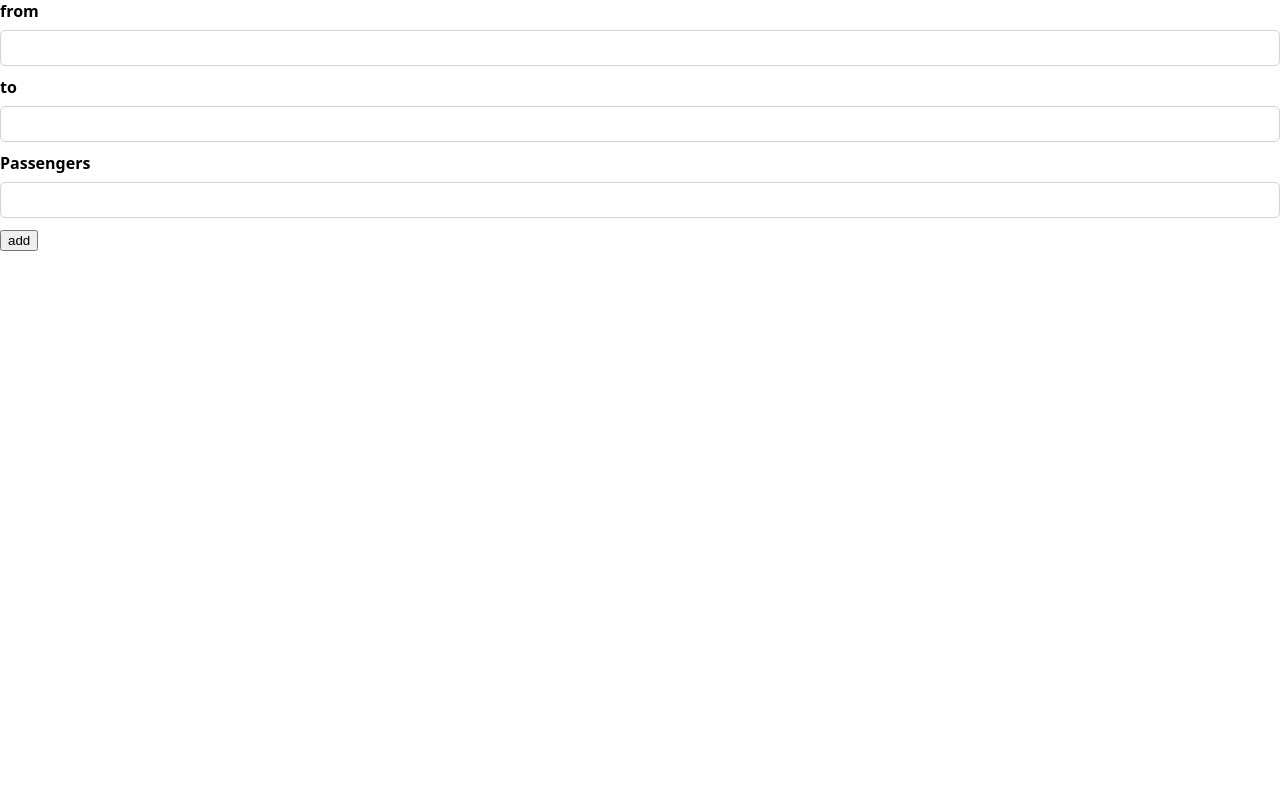
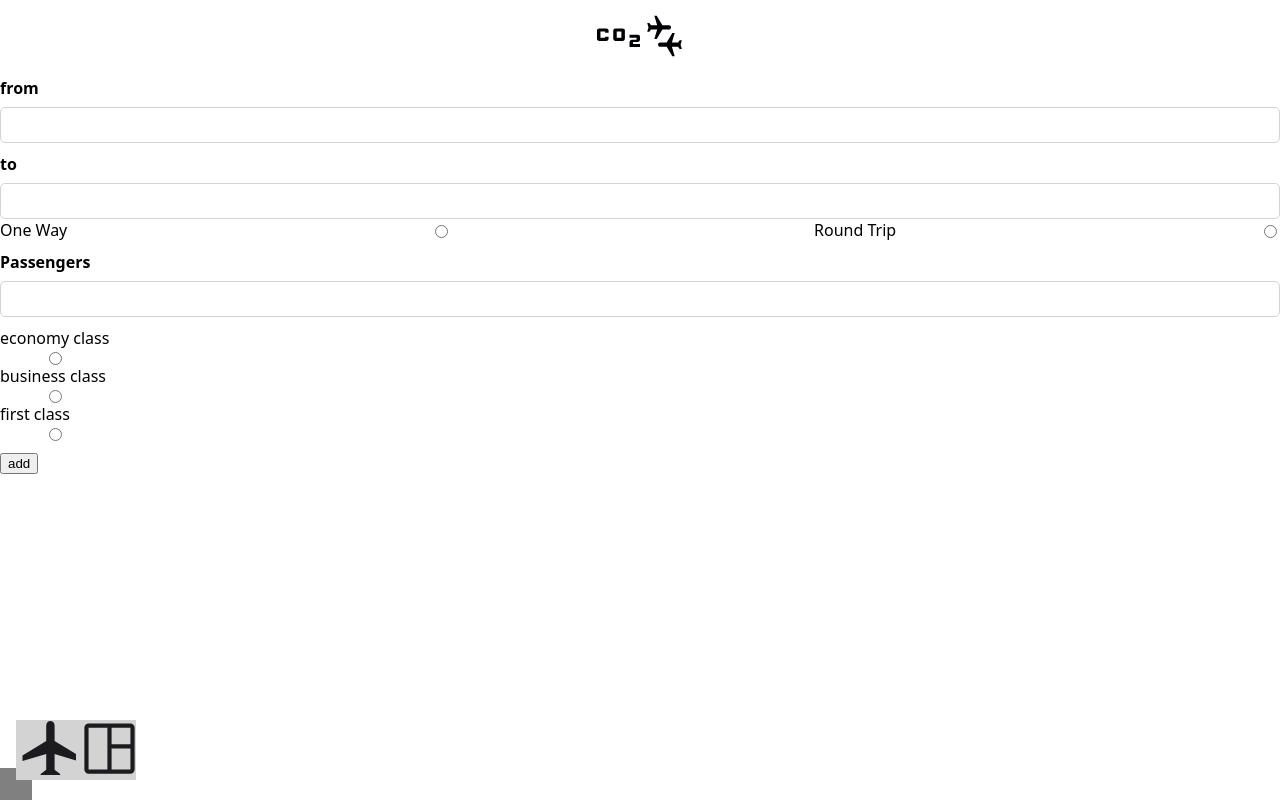
Before and after one commit to Diren-T/capstone-project, a Next.js app: page / in a window 1280 px wide. Built offline with nearby package versions, Linux system fonts and the light colour scheme.

Commit message:
feature/appcontroll

```diff
--- a/components/FlightCard/Index.js
+++ b/components/Card/Index.js
@@ -1,10 +1,18 @@
-export default function FlightCard({ departure, destination, passengerCount }) {
+export default function FlightCard({
+  departure,
+  destination,
+  passengerCount,
+  tripType,
+  tripClass,
+}) {
   return (
     <article>
       <section>
         <p>Departure: {departure}</p>
         <p>Destination: {destination}</p>
         <p>Passengers: {passengerCount}</p>
+        <p>Trip Type: {tripType}</p>
+        <p>Trip Class: {tripClass}</p>
       </section>
     </article>
   );
--- /dev/null
+++ b/components/Footer/index.js
@@ -0,0 +1,22 @@
+import Navbar from "@/Components/Navbar";
+import Link from "next/link";
+import styled from "styled-components";
+
+const StyledFooter = styled.footer`
+  position: fixed;
+  padding: 1rem;
+  bottom: 0;
+  background: grey;
+  display: flex;
+  justify-content: space-between;
+`;
+
+const Footer = () => {
+  return (
+    <StyledFooter>
+      <Navbar />
+    </StyledFooter>
+  );
+};
+
+export default Footer;
--- /dev/null
+++ b/components/Header/index.js
@@ -0,0 +1,41 @@
+import React from "react";
+import styled from "styled-components";
+
+const StyledHeader = styled.header`
+  color: #fff;
+  text-align: center;
+  padding: 10px;
+`;
+
+const Logo = styled.div`
+  height: 40px;
+  margin-right: 10px;
+  display: inline-block;
+  svg {
+    height: 100%;
+  }
+`;
+
+export default function Header() {
+  return (
+    <StyledHeader>
+      <svg
+        width="101"
+        height="52"
+        viewBox="0 0 101 52"
+        fill="none"
+        xmlns="http://www.w3.org/2000/svg"
+      >
+        <path
+          d="M82.3335 46.3667L76.7002 36.8333H70.2002C69.5863 36.8333 69.0721 36.6253 68.6575 36.2093C68.2415 35.7948 68.0335 35.2806 68.0335 34.6667C68.0335 34.0528 68.2415 33.5378 68.6575 33.1218C69.0721 32.7073 69.5863 32.5 70.2002 32.5H76.7002L82.3335 22.9667H84.7169L81.9002 32.5H88.0752L89.7002 30.3333H91.8669L90.5669 34.6667L91.8669 39H89.7002L88.0752 36.8333H81.9002L84.7169 46.3667H82.3335ZM64.3502 29.0333L67.1669 19.5H60.9919L59.3669 21.6667H57.2002L58.5002 17.3333L57.2002 13H59.3669L60.9919 15.1667H67.1669L64.3502 5.63333H66.7335L72.3669 15.1667H78.8669C79.4808 15.1667 79.9957 15.3739 80.4117 15.7885C80.8263 16.2045 81.0335 16.7194 81.0335 17.3333C81.0335 17.9472 80.8263 18.4614 80.4117 18.876C79.9957 19.292 79.4808 19.5 78.8669 19.5H72.3669L66.7335 29.0333H64.3502Z"
+          fill="#000004"
+        />
+
+        <path
+          d="M25.5768 30.875C24.918 30.875 24.3662 30.6774 23.9213 30.2822C23.4749 29.8884 23.2517 29.3999 23.2517 28.8167V20.5833C23.2517 20.0001 23.4749 19.5109 23.9213 19.1157C24.3662 18.7219 24.918 18.525 25.5768 18.525H32.5523C33.2111 18.525 33.7637 18.7219 34.2101 19.1157C34.655 19.5109 34.8774 20.0001 34.8774 20.5833V28.8167C34.8774 29.3999 34.655 29.8884 34.2101 30.2822C33.7637 30.6774 33.2111 30.875 32.5523 30.875H25.5768ZM26.7394 27.7875H31.3897V21.6125H26.7394V27.7875ZM9.30074 30.875C8.64195 30.875 8.09011 30.6774 7.64523 30.2822C7.1988 29.8884 6.97559 29.3999 6.97559 28.8167V20.5833C6.97559 20.0001 7.1988 19.5109 7.64523 19.1157C8.09011 18.7219 8.64195 18.525 9.30074 18.525H16.2762C16.935 18.525 17.4876 18.7219 17.934 19.1157C18.3789 19.5109 18.6014 20.0001 18.6014 20.5833V22.6417H15.1136V21.6125H10.4633V27.7875H15.1136V26.7583H18.6014V28.8167C18.6014 29.3999 18.3789 29.8884 17.934 30.2822C17.4876 30.6774 16.935 30.875 16.2762 30.875H9.30074ZM39.5277 37.05V31.9042C39.5277 31.321 39.751 30.8318 40.1974 30.4366C40.6423 30.0427 41.1941 29.8458 41.8529 29.8458H46.5032V27.7875H39.5277V24.7H47.6658C48.3246 24.7 48.8764 24.8969 49.3213 25.2907C49.7677 25.6859 49.9909 26.1751 49.9909 26.7583V29.8458C49.9909 30.429 49.7677 30.9175 49.3213 31.3114C48.8764 31.7066 48.3246 31.9042 47.6658 31.9042H43.0155V33.9625H49.9909V37.05H39.5277Z"
+          fill="#000004"
+        />
+      </svg>
+    </StyledHeader>
+  );
+}
--- /dev/null
+++ b/components/Navbar/index.js
@@ -0,0 +1,54 @@
+import Link from "next/link";
+import styled from "styled-components";
+
+const StyledNavbar = styled.div`
+  display: flex;
+  align-items: flex-end;
+  justify-content: space-between;
+  height: 60px;
+  position: fixed;
+  bottom: 20px;
+  background: lightgray;
+`;
+
+const StyledLink = styled(Link)`
+  justify-sontent: space-evebly;
+  display: flex;
+  align-items: flex-end;
+  margin-right: 10px;
+`;
+
+export default function Navbar() {
+  return (
+    <>
+      <StyledNavbar>
+        <Link href="/">
+          <svg
+            width="60"
+            height="60"
+            fill="none"
+            xmlns="http://www.w3.org/2000/svg"
+          >
+            <path
+              d="M24.6446 63.3433V59.0368L30.2264 54.7303V38.9396L6.50366 46.1172V40.3751L30.2264 26.02V10.2293C30.2264 9.03304 30.6338 8.0167 31.4488 7.18027C32.2619 6.34193 33.2499 5.92276 34.4127 5.92276C35.5756 5.92276 36.5636 6.34193 37.3767 7.18027C38.1916 8.0167 38.5991 9.03304 38.5991 10.2293V26.02L62.3218 40.3751V46.1172L38.5991 38.9396V54.7303L44.1809 59.0368V63.3433L34.4127 60.4723L24.6446 63.3433Z"
+              fill="#1C1B1F"
+            />
+          </svg>
+        </Link>
+        <Link href="/dashboard">
+          <svg
+            width="60"
+            height="60"
+            fill="none"
+            xmlns="http://www.w3.org/2000/svg"
+          >
+            <path
+              d="M12.5589 58.7469C11.4426 58.7469 10.4657 58.3283 9.62847 57.491C8.79119 56.6537 8.37256 55.6769 8.37256 54.5605V12.6969C8.37256 11.5806 8.79119 10.6037 9.62847 9.76647C10.4657 8.9292 11.4426 8.51056 12.5589 8.51056H54.4225C55.5389 8.51056 56.5157 8.9292 57.353 9.76647C58.1903 10.6037 58.6089 11.5806 58.6089 12.6969V54.5605C58.6089 55.6769 58.1903 56.6537 57.353 57.491C56.5157 58.3283 55.5389 58.7469 54.4225 58.7469H12.5589ZM12.5589 54.5605H31.3975V12.6969H12.5589V54.5605ZM35.5839 54.5605H54.4225V33.559H35.5839V54.5605ZM35.5839 29.3726H54.4225V12.6969H35.5839V29.3726Z"
+              fill="#1C1B1F"
+            />
+          </svg>
+        </Link>
+      </StyledNavbar>
+    </>
+  );
+}
--- a/pages/index.js
+++ b/pages/index.js
@@ -1,11 +1,14 @@
 import React, { useState } from "react";
-import FlightCard from "../components/FlightCard/Index.js";
+import FlightCard from "../components/Card/Index.js";
 import styled from "styled-components";
+import Header from "@/Components/Header/index";
+import Footer from "@/Components/Footer/index.js";
 
 const FormGroup = styled.section`
   display: flex;
   flex-direction: column;
   margin-bottom: 10px;
+  // background-color: #eae;
 `;
 
 const Label = styled.label`
@@ -20,26 +23,40 @@ const Input = styled.input`
   border: 1px solid lightgray;
 `;
 
+const RadioContainer = styled.div`
+  display: flex;
+  justify-content: space-between;
+  margin-bottom: px;
+`;
+
 export default function Home() {
   const [trips, setTrips] = useState([]);
+  const [tripType, setTripType] = useState("");
+  const [tripClass, setTripClass] = useState("");
 
   const handleSubmit = (event) => {
     event.preventDefault();
-    const formData = new FormData(event.target);
+    const form = event.target;
+    const formData = new FormData(form);
+
     setTrips([
       ...trips,
       {
         departure: formData.get("departure"),
         destination: formData.get("destination"),
         passengerCount: formData.get("passengerCount"),
+        tripType: formData.get("tripType"),
+        tripClass: formData.get("tripClass"),
       },
     ]);
     event.target.reset();
   };
 
   return (
+    <article>
+      <Header />
       <section>
-      <form className="form" onSubmit={handleSubmit}>
+        <form onSubmit={handleSubmit}>
           <FormGroup>
             <Label htmlFor="departure">from</Label>
             <Input
@@ -59,6 +76,26 @@ export default function Home() {
               maxLength="3"
               required
             />
+            <RadioContainer>
+              <label htmlFor="oneWay">One Way</label>
+              <input
+                type="radio"
+                id="oneWay"
+                name="tripType"
+                value="oneWay"
+                checked={tripType === "oneWay"}
+                onChange={(event) => setTripType(event.target.value)}
+              />
+              <label htmlFor="roundTrip">Round Trip</label>
+              <input
+                type="radio"
+                id="roundTrip"
+                name="tripType"
+                value="roundTrip"
+                checked={tripType === "roundTrip"}
+                onChange={(event) => setTripType(event.target.value)}
+              />
+            </RadioContainer>
           </FormGroup>
           <FormGroup>
             <Label htmlFor="passengerCount">Passengers</Label>
@@ -70,18 +107,53 @@ export default function Home() {
               max="10"
             />
           </FormGroup>
+          <RadioContainer>
+            <FormGroup>
+              <label htmlFor="economyClass">economy class</label>
+              <input
+                type="radio"
+                id="economyClass"
+                name="tripClass"
+                value="economyClass"
+                checked={tripClass === "economyClass"}
+                onChange={(event) => setTripClass(event.target.value)}
+              />
+              <label htmlFor="businessClass">business class</label>
+              <input
+                type="radio"
+                id="businessClass"
+                name="tripClass"
+                value="businessClass"
+                checked={tripClass === "businessClass"}
+                onChange={(event) => setTripClass(event.target.value)}
+              />
+              <label htmlFor="firstClass">first class</label>
+              <input
+                type="radio"
+                id="firstClass"
+                name="tripClass"
+                value="firstClass"
+                checked={tripClass === "firstClass"}
+                onChange={(event) => setTripClass(event.target.value)}
+              />
+            </FormGroup>
+          </RadioContainer>
+
+          <section>
             <button type="submit">add</button>
+            {trips.length > 0 && (
+              <FlightCard
+                departure={trips[trips.length - 1].departure}
+                destination={trips[trips.length - 1].destination}
+                passengerCount={trips[trips.length - 1].passengerCount}
+                tripType={trips[trips.length - 1].tripType}
+                tripClass={trips[trips.length - 1].tripClass}
+              />
+            )}
+          </section>
         </form>
-      <section>
-        {trips.slice(Math.max(trips.length - 3, 0)).map((trip, index) => (
-          <FlightCard
-            key={index}
-            departure={trip.departure}
-            destination={trip.destination}
-            passengerCount={trip.passengerCount}
-          />
-        ))}
       </section>
-    </section>
+      <Footer />
+    </article>
   );
 }
```
Lines whose indentation alone changed are shown as unchanged.
